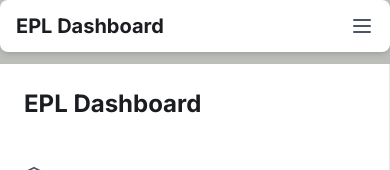
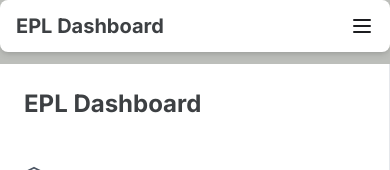
Before and after one commit to chek0407/EPL-API-UI, a plain HTML site: page index.html in a window 390 px wide. Both pictures are taken after a click on the button 362 px from the left and 26 px from the top of the page. Shown: the top 170 px of the page. Drawn offline with nearby package versions, Linux system fonts and the light colour scheme.

Commit message:
Update header text color to #3d4043 for improved consistency

```diff
--- a/index.html
+++ b/index.html
@@ -124,8 +124,8 @@
     </div>
     <!-- Mobile Header (only visible on small screens) -->
     <header class="bg-white shadow-md md:hidden flex items-center justify-between px-4 py-3">
-        <h1 class="text-xl font-bold text-indigo-250">EPL Dashboard</h1>
-        <button id="mobileMenuToggle" class="text-gray-600 focus:outline-none">
+        <h1 class="text-xl font-bold" style="color: #3d4043;">EPL Dashboard</h1>
+        <button id="mobileMenuToggle" class="text-grey-600 focus:outline-none">
             <svg class="h-6 w-6" fill="none" stroke="currentColor" stroke-width="2" viewBox="0 0 24 24">
                 <path stroke-linecap="round" stroke-linejoin="round" d="M4 6h16M4 12h16M4 18h16" />
             </svg>
@@ -137,7 +137,7 @@
         <aside id="sidebar"
             class="w-full md:w-64 bg-white border-r border-gray-200 flex-shrink-0 hidden md:block absolute md:static z-40 top-16 left-0">
             <div class="p-6">
-                <h1 class="text-2xl font-bold text-indigo-250">EPL Dashboard</h1>
+                <h1 class="text-2xl font-bold" style="color: #3d4043;">EPL Dashboard</h1>
             </div>
             <nav class="mt-2">
                 <a href="#section-teams" class="sidebar-link flex items-center px-6 py-3 text-gray-600 font-medium">
```
